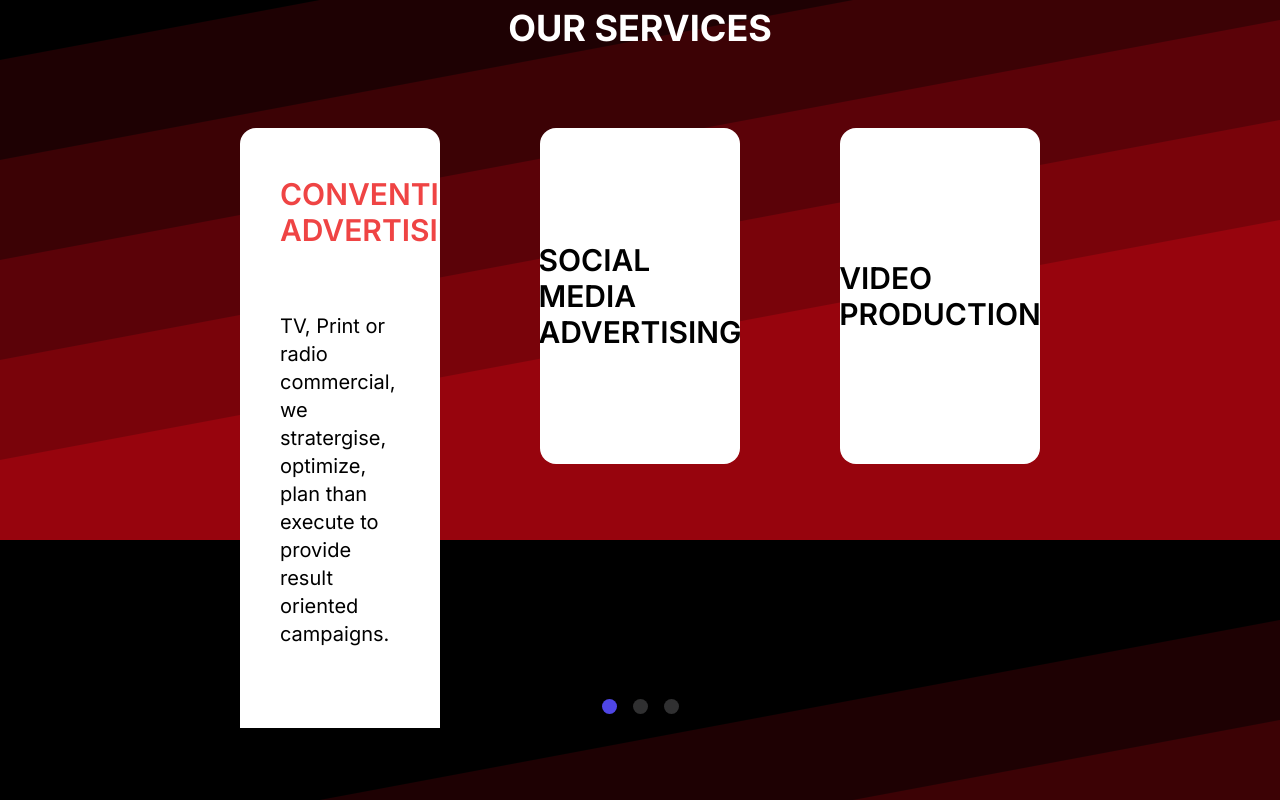
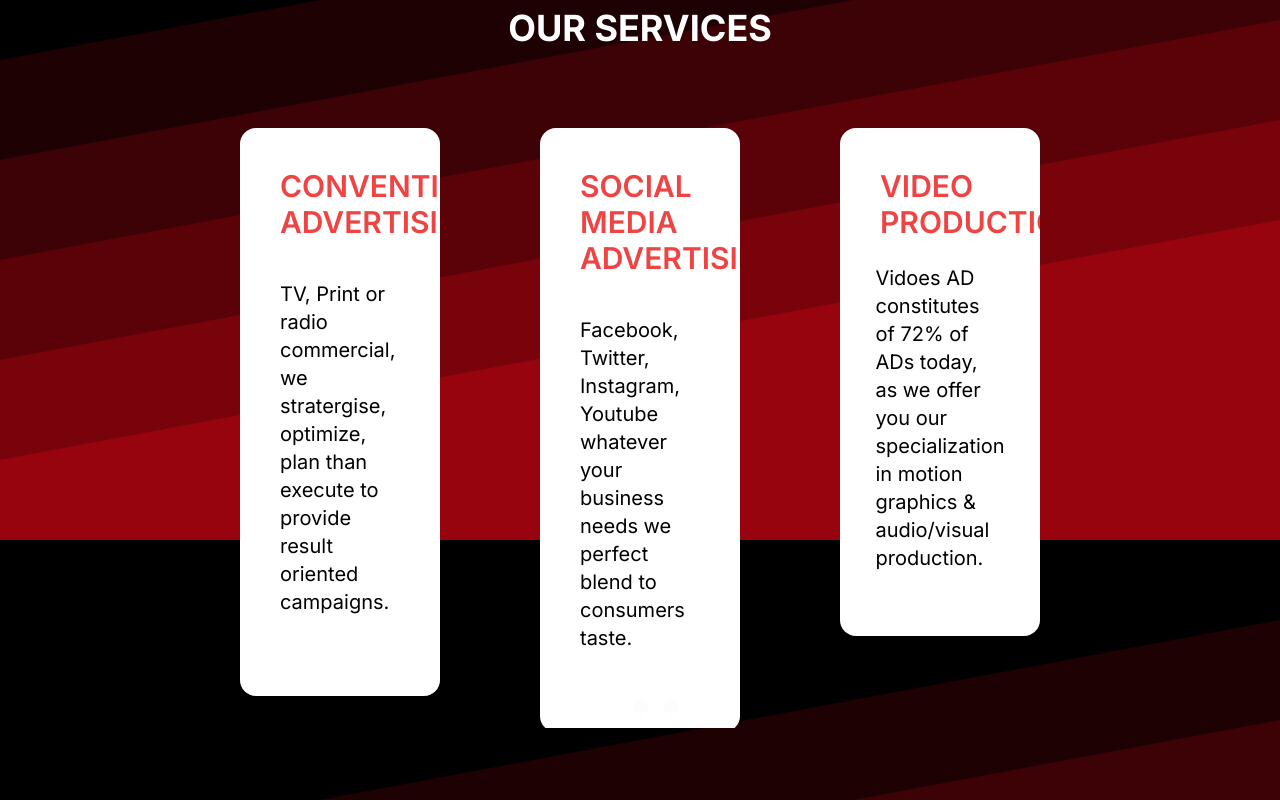
Before and after one commit to HarshS1611/lucknow-media, a Next.js app in the folder landing-page/: page / in a window 1280 px wide. Shown: the part 1060-1860 px from the top of the page. Built offline with nearby package versions, Linux system fonts and the light colour scheme.

Commit message:
services section created

```diff
--- a/landing-page/src/app/components/Main.jsx
+++ b/landing-page/src/app/components/Main.jsx
@@ -33,7 +33,7 @@ export default function Main() {
 
                 </div>
                 <div className=' rounded-full p-4 px-12'>
-                    <Image src='/rocket2.png' alt="Profile" width={500} height={500} />
+                    <Image className='' src='/rocket2.png' alt="Profile" width={500} height={500} />
                 </div>
             </div>
         </div>
--- a/landing-page/src/app/components/Services.jsx
+++ b/landing-page/src/app/components/Services.jsx
@@ -25,12 +25,12 @@ export default function ServicesPage() {
                         className="swiper-slide h-[200%] bg-white m-auto rounded-[1em] overflow-hidden relative group p-2 z-0"
                     >
                         <div
-                            className="z-[-1]  w-80 rounded-[1em] bg-gradient-to-br from-yellow-400 via-yellow-400 to-red-200 absolute bottom-full right-0 group-hover:-rotate-90 group-hover:h-[1400%] group-hover:w-full duration-500 origin-bottom-right"
+                            className="z-[-1]  w-full rounded-[1em] bg-gradient-to-br from-red-400 via-red-200 to-red-500 absolute bottom-full right-0 group-hover:-rotate-90 group-hover:h-[1400%] group-hover:w-full duration-500 origin-bottom-right"
                         ></div>
 
-                        <div className="relative rounded-2xl px-8 my-10 flex flex-col justify-start text-red-500 items-center group-hover:text-black">
+                        <div className="relative rounded-2xl px-8 my-8 flex flex-col justify-start text-red-500 items-center group-hover:text-white">
                             <div className="text-start w-full text-3xl font-semibold ">CONVENTION ADVERTISING </div>
-                            <div className='flex text-xl items-center justify-center my-16 w-full text-black '>TV, Print or radio commercial, we stratergise, optimize, plan than execute to provide result oriented campaigns.</div>
+                            <div className='flex text-xl items-center justify-center my-10 w-full text-black '>TV, Print or radio commercial, we stratergise, optimize, plan than execute to provide result oriented campaigns.</div>
                         </div>
                     </div>
 
@@ -40,11 +40,12 @@ export default function ServicesPage() {
                         className="swiper-slide w-full h-full bg-white m-auto rounded-[1em] overflow-hidden relative group p-2 z-0"
                     >
                         <div
-                            className="z-[-1] h-full w-full rounded-[1em] bg-gradient-to-br from-yellow-400 via-yellow-400 to-red-200 absolute bottom-full right-0 group-hover:-rotate-90 group-hover:h-[1400%] group-hover:w-full duration-500 origin-bottom-right"
+                            className="z-[-1] h-full w-full rounded-[1em] bg-gradient-to-br from-yellow-400 via-yellow-200 to-yellow-500 absolute bottom-full right-0 group-hover:-rotate-90 group-hover:h-[1400%] group-hover:w-full duration-500 origin-bottom-right"
                         ></div>
 
-                        <div className=" rounded-2xl h-80 flex justify-center text-black items-center group-hover:text-white">
-                            <span className="text-3xl font-semibold ">SOCIAL MEDIA ADVERTISING </span>
+                        <div className="relative rounded-2xl px-8 my-8 flex flex-col justify-start text-red-500 items-center group-hover:text-black">
+                            <div className="text-start w-full text-3xl font-semibold ">SOCIAL MEDIA ADVERTISING </div>
+                            <div className='flex text-xl items-center justify-center my-10 w-full text-black '>Facebook, Twitter, Instagram, Youtube whatever your business needs we perfect blend to consumers taste.</div>
                         </div>
                     </div>
                 </SwiperSlide>
@@ -53,11 +54,13 @@ export default function ServicesPage() {
                         className="swiper-slide w-full h-full bg-white m-auto rounded-[1em] overflow-hidden relative group p-2 z-0"
                     >
                         <div
-                            className="z-[-1] h-full w-full rounded-[1em] bg-gradient-to-br from-yellow-400 via-yellow-400 to-red-200 absolute bottom-full right-0 group-hover:-rotate-90 group-hover:h-[1400%] group-hover:w-full duration-500 origin-bottom-right"
+                            className="z-[-1] h-full w-full rounded-[1em] bg-gradient-to-br from-red-400 via-red-200 to-red-500 absolute bottom-full right-0 group-hover:-rotate-90 group-hover:h-[1400%] group-hover:w-full duration-500 origin-bottom-right"
                         ></div>
 
-                        <div className=" rounded-2xl h-80 flex justify-center text-black items-center group-hover:text-white">
-                            <span className="text-3xl font-semibold ">VIDEO PRODUCTION </span>
+                        <div className="relative rounded-2xl px-8 my-8 flex flex-col justify-start text-red-500 items-center group-hover:text-white">
+                            <div className="text-start w-full text-3xl font-semibold ">VIDEO PRODUCTION </div>
+                            <div className='flex text-xl items-center justify-center my-6 w-full text-black '>
+                                Vidoes AD constitutes of 72% of ADs today, as we offer you our specialization in motion graphics & audio/visual production.</div>
                         </div>
                     </div>
                 </SwiperSlide>
@@ -66,11 +69,14 @@ export default function ServicesPage() {
                         className="swiper-slide w-full h-full bg-white m-auto rounded-[1em] overflow-hidden relative group p-2 z-0"
                     >
                         <div
-                            className="z-[-1] h-full w-full rounded-[1em] bg-gradient-to-br from-yellow-400 via-yellow-400 to-red-200 absolute bottom-full right-0 group-hover:-rotate-90 group-hover:h-[1400%] group-hover:w-full duration-500 origin-bottom-right"
+                            className="z-[-1] h-full w-full rounded-[1em] bg-gradient-to-br from-yellow-400 via-yellow-200 to-yellow-500 absolute bottom-full right-0 group-hover:-rotate-90 group-hover:h-[1400%] group-hover:w-full duration-500 origin-bottom-right"
                         ></div>
 
-                        <div className=" rounded-2xl h-80 flex justify-center text-black items-center group-hover:text-white">
-                            <span className="text-3xl font-semibold ">WEB/APP DEVELOPMENT </span>
+                        <div className="relative rounded-2xl px-8 my-8 flex flex-col justify-start text-red-500 items-center group-hover:text-black">
+                            <div className="text-start w-full text-3xl font-semibold ">WEB/APP DEVELOPMENT </div>
+                            <div className='flex text-xl items-center justify-center my-6 w-full text-black '>
+                            Mobile apps and websites are integral part of marketing and hence we have the hands and heads to make to unleash the real business potential.
+                            </div>
                         </div>
                     </div>
                 </SwiperSlide>
@@ -79,11 +85,14 @@ export default function ServicesPage() {
                         className="swiper-slide w-full h-full bg-white m-auto rounded-[1em] overflow-hidden relative group p-2 z-0"
                     >
                         <div
-                            className="z-[-1] h-full w-full rounded-[1em] bg-gradient-to-br from-yellow-400 via-yellow-400 to-red-200 absolute bottom-full right-0 group-hover:-rotate-90 group-hover:h-[1400%] group-hover:w-full duration-500 origin-bottom-right"
+                            className="z-[-1] h-full w-full rounded-[1em] bg-gradient-to-br from-red-400 via-red-200 to-red-500 absolute bottom-full right-0 group-hover:-rotate-90 group-hover:h-[1400%] group-hover:w-full duration-500 origin-bottom-right"
                         ></div>
 
-                        <div className=" rounded-2xl h-80 flex justify-center text-black items-center group-hover:text-white">
-                            <span className="text-3xl font-semibold ">PUBLIC RELATIONS </span>
+                        <div className="relative rounded-2xl px-8 my-8 flex flex-col justify-start text-red-500 items-center group-hover:text-black">
+                            <div className="text-start w-full text-3xl font-semibold ">PUBLIC RELATIONS </div>
+                            <div className='flex text-xl items-center justify-center my-6 w-full text-black '>
+                                With our PR experts we filter, foresee and process information to strategies best practices so as to keep the brand at the top.
+                            </div>
                         </div>
                     </div>
                 </SwiperSlide>
--- a/landing-page/src/app/components/styles/services.css
+++ b/landing-page/src/app/components/styles/services.css
@@ -1,7 +1,7 @@
 .swiper-wrapper {
     width: 20%;
     height: max-content !important;
-    padding-bottom: 44px !important;
+    padding-bottom: 34px !important;
     -webkit-transition-timing-function: linear !important;
     transition-timing-function: linear !important;
     position: relative;
@@ -9,11 +9,11 @@
 
 
 .swiper-pagination-bullet {
-    background: #4F46E5;
+    background: white;
 }
 
 .swiper-pagination-bullet-active {
-    background: #4F46E5 !important;
+    background: white !important;
 }
 
 .swiper-pagination-bullet {
@@ -24,5 +24,5 @@
 }
 
 .swiper-pagination-bullet-active {
-    background: #4F46E5 !important;
+    background: white !important;
 }
```
